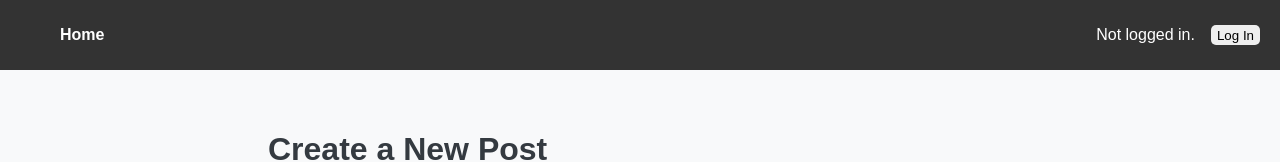
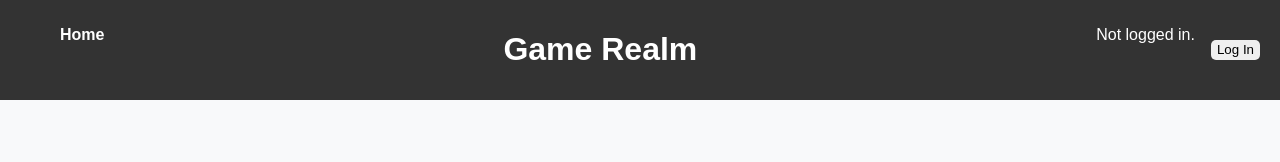
Before and after one commit to rohans0/ReactForumWebsite, a React (Create React App) app in the folder frontend/: page / in a window 1280 px wide. Shown: the top 162 px of the page. Built offline with nearby package versions, Linux system fonts and the light colour scheme; no server answers.

Commit message:
site name

```diff
--- a/frontend/src/components/Header.js
+++ b/frontend/src/components/Header.js
@@ -17,6 +17,7 @@ const Header = () => {
           </li>*/}
         </ul>
       </nav>
+      <h1>Game Realm</h1>
 			<AuthProfile />
     </header>
   );
```
